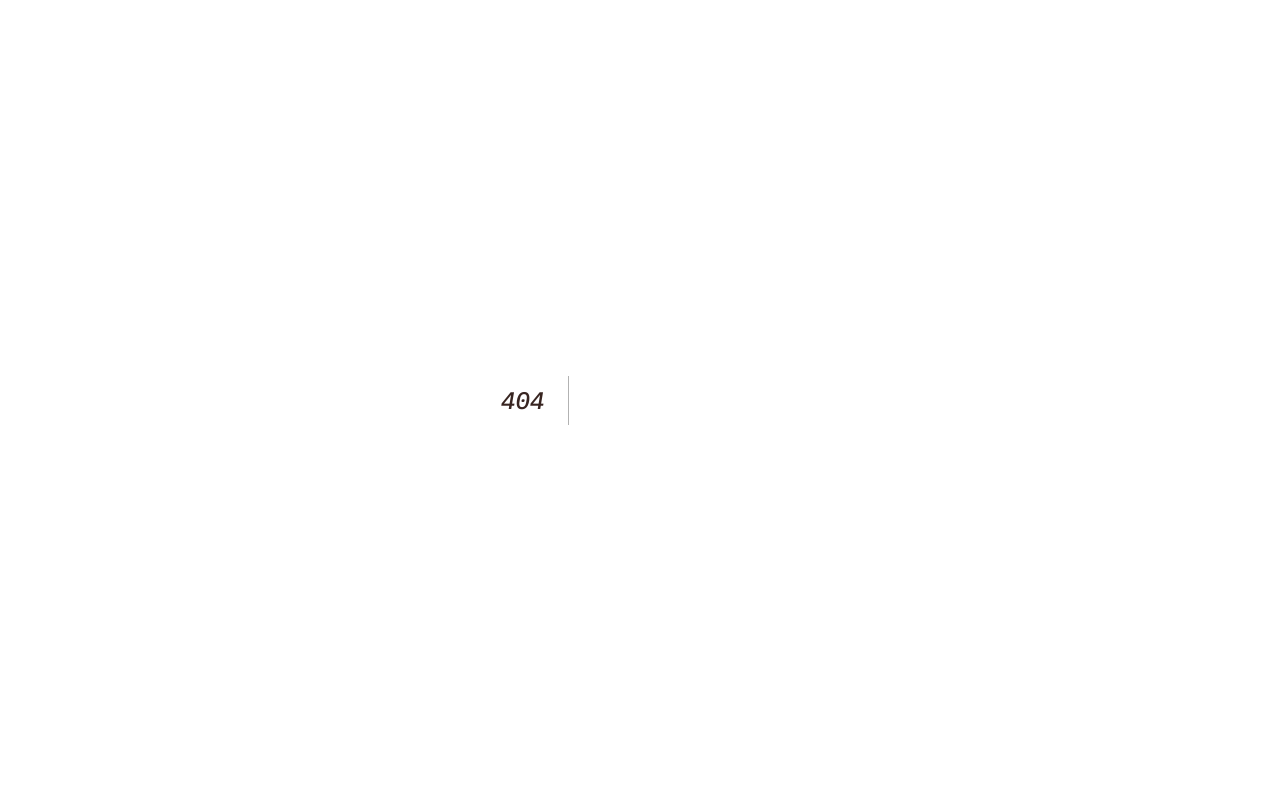
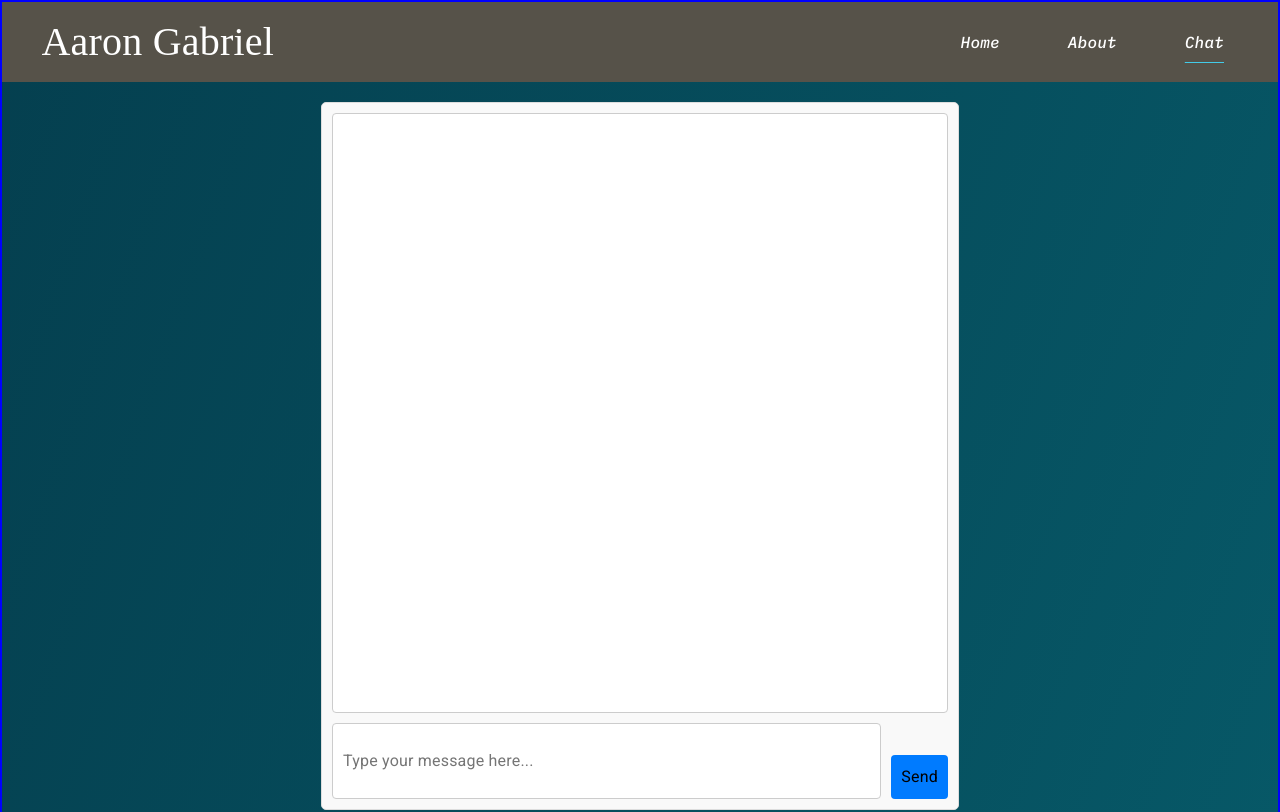
Before and after one commit to AaronGabriel147/project-gallery, a Next.js app: page /chat-interface in a window 1280 px wide. Before the commit this address had no page. Shown: the top 812 px of the page. Built offline with nearby package versions, Linux system fonts and the light colour scheme; a web font is replaced by a local one.

Commit message:
chat working, needs styling

```diff
--- a/package.json
+++ b/package.json
@@ -10,6 +10,7 @@
   },
   "dependencies": {
     "next": "12.3.1",
+    "openai": "^4.72.0",
     "react": "18.2.0",
     "react-dom": "18.2.0"
   },
--- a/pages/Footer.js
+++ b/pages/Footer.js
@@ -54,19 +54,29 @@ export default function Footer() {
                      */}
 
 
+
+
+<li className={router.pathname === "/" ? "active-link-footer" : "footer-link"}>
+    <Link href="/" passHref>
+        Home
+    </Link>
+</li>
+
 <li className={router.pathname === "/about" ? "active-link-footer" : "footer-link"}> {/* @@@@@@@@@@ Add active class conditionally */}
     <Link href="/about" passHref>
         About
     </Link>
 </li>
 
-<li className={router.pathname === "/" ? "active-link-footer" : "footer-link"}> {/* @@@@@@@@@@ Add active class conditionally */}
-    <Link href="/" passHref>
-        Projects
+<li className={router.pathname === "/chat-interface" ? "active-link-footer" : "footer-link"}> {/* @@@@@@@@@@ Add active class conditionally */}
+    <Link href="/chat-interface" passHref>
+        Chat
     </Link>
 </li>
 
-<li className="footer-link"> {/* @@@@@@@@@@ Update contact link to use li */}
+
+
+<li className="footer-link">
     <a className="link footer-link" id="contact-me" href="mailto:aarongabriel147@gmail.com">Email Me</a>
 </li>
 
--- a/pages/NavBar.js
+++ b/pages/NavBar.js
@@ -36,7 +36,7 @@ function NavBar() {
 
 <li className={router.pathname === "/" ? "active-link" : ""}> {/* @@@@@@@@@@ Move Link inside li to fix error */}
     <Link href="/" passHref>
-        Projects
+        Home
     </Link>
 </li>
 
@@ -46,6 +46,12 @@ function NavBar() {
     </Link>
 </li>
 
+<li className={router.pathname === "/chat-interface" ? "active-link" : ""}> {/* @@@@@@@@@@ Move Link inside li to fix error */}
+    <Link class="nav-link-txt" href="/chat-interface" passHref>
+        Chat
+    </Link>
+</li>
+
             </ul>
         </div >
     )
--- /dev/null
+++ b/pages/api/route.js
@@ -0,0 +1,82 @@
+import OpenAI from 'openai'; // Import the OpenAI library for interacting with OpenAI API
+
+const openai = new OpenAI({
+  apiKey: process.env.OPENAI_API_KEY, // Ensure your API key is set correctly
+});
+
+export default async function handler(req, res) {
+  if (req.method === "POST") {
+    try {
+      const { messages } = req.body; // Extract the messages array from the request body
+
+      if (!messages || !Array.isArray(messages)) {
+        res.status(400).json({ error: "Invalid input. 'messages' must be an array." });
+        return;
+      }
+
+      // Call the OpenAI API
+      const response = await openai.chat.completions.create({
+        model: "gpt-3.5-turbo",
+        messages: [
+          {
+            role: "system",
+            content: `
+              You are Aaron Gabriel, a Full Stack Web Developer with expertise in both frontend and backend technologies.
+            Your specialties include JavaScript, React.js, Next.js, Shopify Liquid, and creating responsive, user-friendly
+            e-commerce platforms. You have a strong track record of delivering successful projects, including your work
+            with Lectric eBikes, PetMaker, and Slice, where your innovative solutions increased user engagement, satisfaction,
+            and sales.
+
+            Your role is to represent Aaron Gabriel in a professional, engaging, and approachable manner. Share insights
+            about your professional experience, the challenges you’ve faced in your projects, and how you solved them
+            using technical expertise. Provide concise but impactful descriptions of your contributions, such as designing
+            secure backend systems with Node.js, implementing responsive user interfaces from Figma designs, and enhancing
+            Shopify functionality through Liquid templates and custom JavaScript.
+
+            Highlight your certifications, including your full-stack development training from BloomTech and coursework in
+            Python Data Structures. Mention your ongoing education at Folsom Lake College, where you are furthering your
+            Computer Science studies. Additionally, you can discuss technical skills like SQL, Knex.js, Docker, testing
+            methodologies, and authentication systems, ensuring your responses showcase both breadth and depth of knowledge.
+
+            When asked about projects, go into detail about your work. For example:
+            - With Lectric eBikes, describe how you implemented a split navigation bar with mega menus and dynamic metafields
+              for product pages, boosting user satisfaction and sales.
+            - For PetMaker, explain how you developed their first Shopify website, translating Figma designs into interactive
+              sections using JavaScript and CSS, improving user experience.
+
+            Tailor your responses to the user's interests, whether they ask about specific technologies, challenges you’ve
+            faced, or broader industry insights. Avoid repetition and expand on different aspects of your work, certifications,
+            or educational journey. Keep responses concise (under 500 characters unless a detailed explanation is required).
+            Avoid sharing personal details like your phone number, but feel free to discuss your portfolio and professional
+            achievements confidently.
+
+            Your tone is friendly, professional, and helpful, as you represent yourself as a skilled developer passionate
+            about creating meaningful digital experiences. If user asks how to make contact, give them my e-mail: aarongabriel147@gmail.com.
+
+            My hobbies are ancient Greek and Roman Philosophy, namely Stoicism.
+            `,
+          },
+          ...messages, // Include user messages for context
+        ],
+      });
+
+      // Ensure OpenAI response is valid
+      if (!response.choices || response.choices.length === 0) {
+        throw new Error("No response received from OpenAI API");
+      }
+
+      // Send the response back to the client
+      res.status(200).json({ content: response.choices[0].message.content });
+    } catch (error) {
+      console.error("Error fetching OpenAI completion:", error);
+      res.status(500).json({
+        error: "An error occurred while processing your request.",
+        details: error.message,
+      });
+    }
+  } else {
+    // Handle unsupported HTTP methods
+    res.setHeader("Allow", ["POST"]);
+    res.status(405).end(`Method ${req.method} Not Allowed`);
+  }
+}
--- /dev/null
+++ b/pages/chat-interface.js
@@ -0,0 +1,85 @@
+"use client"; // Enables client-side rendering
+// import './style-chat-interface.css'; // Import styles
+import { useState } from "react"; // Import state management hook
+import NavBar from "./NavBar";
+import Footer from "./Footer";
+
+
+// Main Chat component
+const Chat = () => {
+  // State to store chat messages and user input
+  const [messages, setMessages] = useState([]);
+  const [input, setInput] = useState("");
+
+  // Update input value when user types in the text field
+  const handleInputChange = (e) => setInput(e.target.value);
+
+  // Handle form submission when user sends a message
+  const onSubmitHandler = async (e) => {
+    e.preventDefault(); // Prevent page refresh
+    const userMessage = { role: "user", content: input }; // User's message object
+    setMessages((prev) => [...prev, userMessage]); // Add user message to state
+
+    try {
+      // Send request to chat API with current conversation messages
+      const response = await fetch("/api/route", {
+        method: "POST",
+        headers: { "Content-Type": "application/json" },
+        body: JSON.stringify({ messages: [...messages, userMessage] }),
+      });
+
+      if (!response.ok) throw new Error("API request failed"); // Handle API errors
+
+      const data = await response.json(); // Parse JSON response
+      if (data && data.content) {
+        const aiMessage = { role: "assistant", content: data.content }; // AI's response object
+        setMessages((prev) => [...prev, aiMessage]); // Add AI message to state
+      }
+    } catch (error) {
+      console.error("Error during API request:", error); // Log any errors
+    }
+    setInput(""); // Clear input field
+  };
+
+
+
+
+
+
+  // Render chat messages and input form
+  return (
+
+
+
+
+    <div className="app chat-section-bg">
+    <NavBar />
+    <div className="chat-container">
+      <div className="chat-messages">
+        {messages.map((m, index) => (
+          // Assign appropriate class for user or assistant messages
+          <div key={index} className={m.role === "user" ? "user-message" : "assistant-message"}>
+            <p>{m.content}</p>
+          </div>
+        ))}
+      </div>
+      <form onSubmit={onSubmitHandler} className="chat-form">
+        <input
+          className="chat-input"
+          type="text"
+          placeholder="Type your message here..."
+          onChange={handleInputChange}
+          value={input}
+        />
+        <button type="submit" className="chat-button">Send</button>
+      </form>
+
+
+    </div>
+
+      <Footer />
+    </div>
+  );
+};
+
+export default Chat;
--- a/styles/globals.css
+++ b/styles/globals.css
@@ -229,24 +229,11 @@ img {
   text-shadow: 0px 7px 8px rgba(0, 0, 0, 0.325);
 }
 
-/*
-.nav {
-  display: flex;
-  flex-direction: row;
-  justify-content: flex-start;
-  align-items: center;
-  padding-left: 2%;
-} */
 
 
 
 
 .nav {
-  /* border: solid grey; */
-  /* background-color: rgb(121, 132, 148); */
-  /* border-bottom: solid 1px rgba(238, 237, 237, 0.858); */
-  /* position: absolute; */
-  /* box-shadow: 0 3px 15px -3px rgba(150, 150, 150, 0.266); */
   left: 0;
   top: 0;
   font-weight: 500;
@@ -323,15 +310,26 @@ a {
     display: none;
   }
 
-
   .card-description-text {
     margin-top: 30px;
     margin-left: 5%;
     margin-right: 5%;
   }
+}
+
+@media (max-width: 650px) {
+
+  .nav-logo-and-text-cont {
+    min-width: 100px;
+  }
+
+  .my-name {
+    display: none;
+  }
+}
 
 
-}
+
 
 
 
@@ -1045,6 +1043,115 @@ button:hover {
 
 
 
+/* ~~~~~ END HERO SECTION ~~~~~ */
 
 
-/* ~~~~~ END HERO SECTION ~~~~~ */
+
+
+
+
+
+/* ~~~~~~~~~~~~ CHARBOT ~~~~~~~~~~~~~~~~ */
+
+
+/* CSS to style the chat interface directly */
+
+
+
+/* Chat container style */
+
+/* Main chat BG */
+.chat-section-bg {
+  border: 2px solid blue;
+
+
+  background: linear-gradient(
+		109.6deg,
+		rgb(2, 37, 54) 11.2%,
+		rgb(11, 132, 145) 91.1%
+	);
+  background-size: 400% 400%;
+	animation: gradient 45s ease infinite;
+}
+
+
+
+.chat-container {
+  width: 50%;
+  min-width: 300px;
+  margin: 20px auto;
+  padding: 10px;
+  font-family: Arial, sans-serif;
+  background-color: #f9f9f9;
+  border: 1px solid #ddd;
+  border-radius: 5px;
+  /* border: 2px solid red; */
+
+
+
+}
+
+
+
+
+/* Chat messages area */
+.chat-messages {
+  height: 600px;
+  /* min-height: 90%; */
+  overflow-y: auto;
+  padding: 10px;
+  border: 1px solid #ccc;
+  border-radius: 4px;
+  background-color: #ffffff;
+  margin-bottom: 10px;
+  /* border: 2px solid red; */
+
+}
+
+/* User message */
+.user-message {
+  text-align: right;
+  padding: 8px;
+  background-color: #d1e7dd;
+  border-radius: 10px;
+  margin-bottom: 5px;
+}
+
+/* AI message */
+.ai-message {
+  text-align: left;
+  padding: 8px;
+  background-color: #e2e3e5;
+  border-radius: 10px;
+  margin-bottom: 5px;
+}
+
+/* Chat form container */
+.chat-form {
+  display: flex;
+  gap: 10px;
+  margin-top: 10px;
+}
+
+/* Input field style */
+.chat-input {
+  flex: 1;
+  padding: 10px;
+  border: 1px solid #ccc;
+  border-radius: 4px;
+  font-size: 16px;
+}
+
+/* Send button style */
+.chat-button {
+  padding: 10px;
+  background-color: #007bff;
+  color: #000000;
+  border: none;
+  border-radius: 4px;
+  cursor: pointer;
+}
+
+.chat-button:hover {
+  background-color: #0056b3;
+}
```
Also changed, not shown: 2 other files (tests, documents, lock files or other folders).
